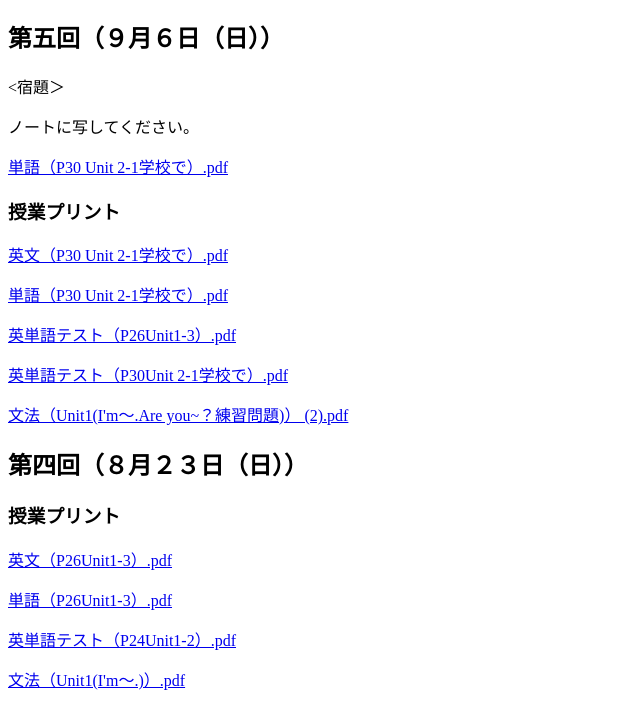
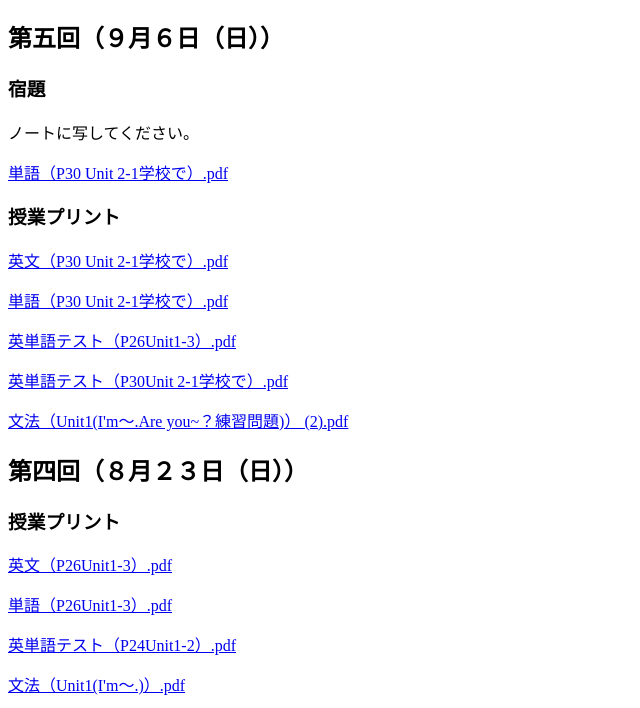
Before and after one commit to toyaclass/index.html, a plain HTML site: page index6.html in a window 1280 px wide. Shown: the part 70-778 px from the top of the page, without its empty margins (0-640 px from the left). Drawn offline with Linux system fonts and the light colour scheme.

Commit message:
Update index6.html

```diff
--- a/index6.html
+++ b/index6.html
@@ -8,7 +8,7 @@
    <h1>クラス６</h1>
 
     <h2>第五回（９月６日（日））</h2>
-    <宿題＞
+    <h3>宿題</h3>
     <p>ノートに写してください。</p>
     <p><a href="単語（P30 Unit 2-1学校で）.pdf"download="単語（P30 Unit 2-1学校で）.pdf">単語（P30 Unit 2-1学校で）.pdf</a></p>
 
```
